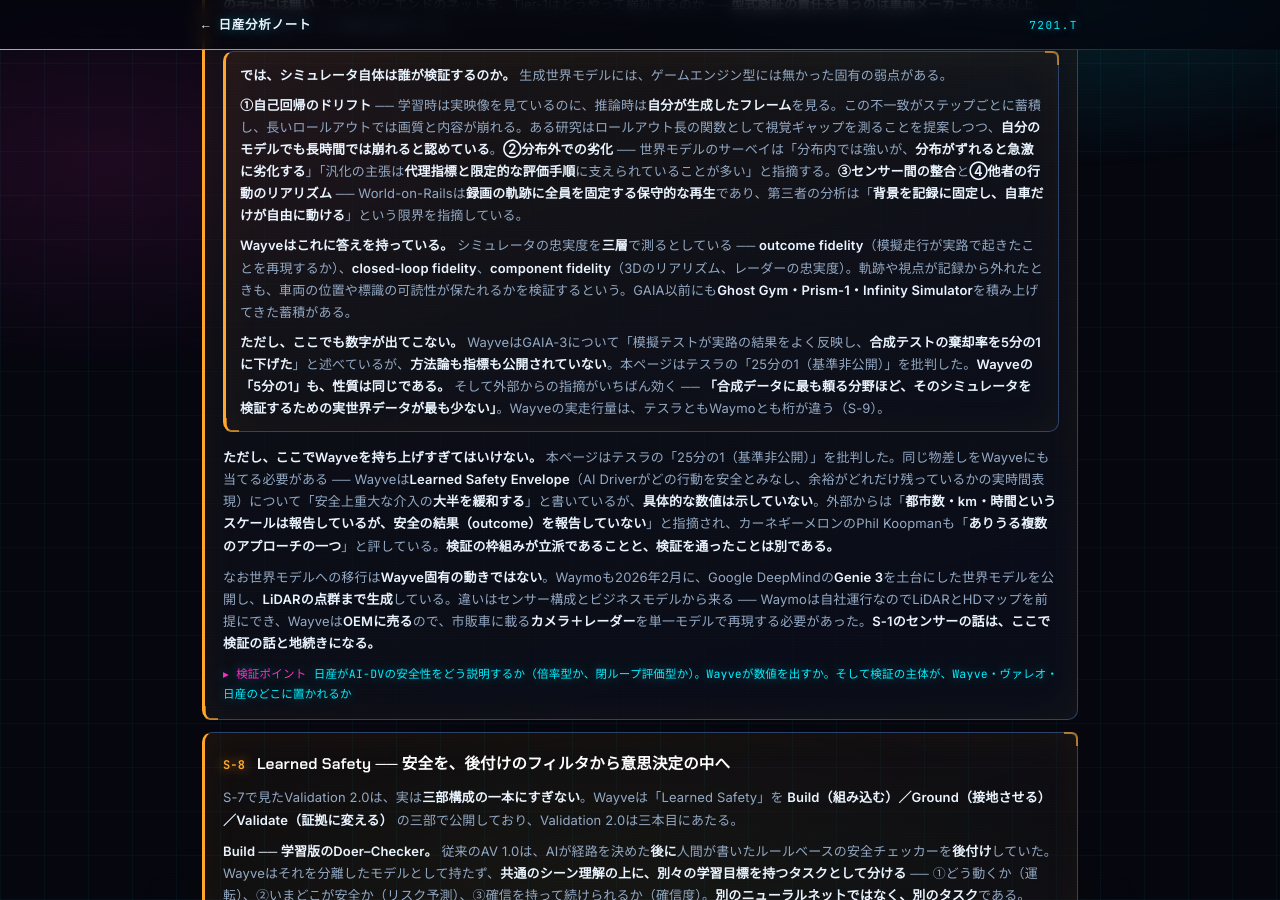
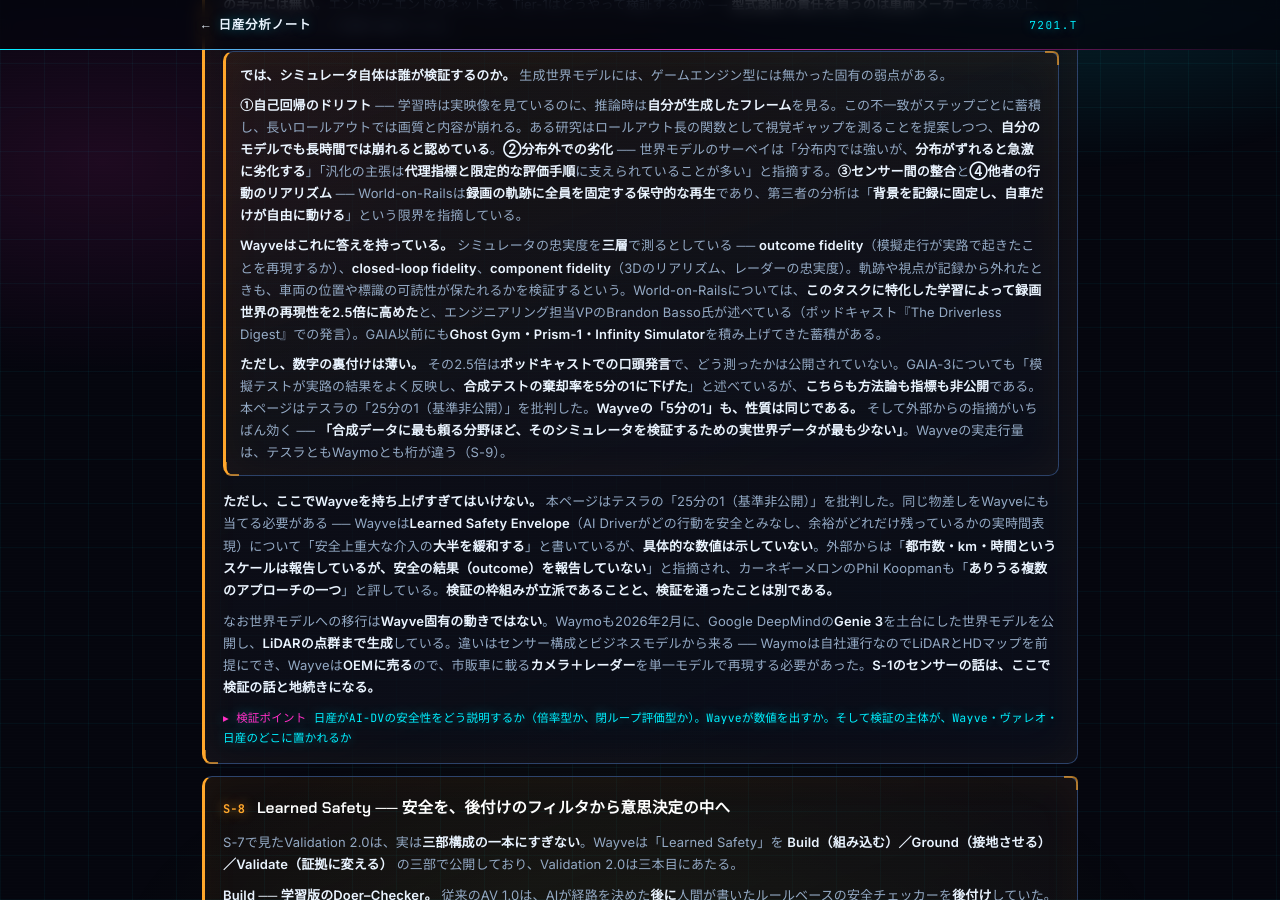
Before and after one commit to soy-tuber/nissan-notes, a Jekyll site: the page wayve_roadmap.html, which Jekyll copies as it is, in a window 1280 px wide and 900 px high, scrolled down 3764 px. Built offline with Jekyll 4.4.1, drawn with Linux system fonts in a browser that asks for light colours; some of the changed text lies outside the part shown.

Commit message:
World-on-Railsの「再現性2.5倍」を出典付きで採用
これまで2回、テキスト系ソースで確認できないことを理由に不採用としていたが、
原典がポッドキャスト『The Driverless Digest』のGAIA-4回における
エンジニアリング担当VP Brandon Basso氏の発言であることが確認できたため採用した。

- S-7のシミュレータ検証ブロックに追記。World-on-Railsはこのタスクに特化した
  学習によって録画世界の再現性を2.5倍に高めた、という発言として記載し、
  発言者と媒体を明示した
- ただし口頭発言で測定方法は公開されていないため、その性質を明記。段落の
  見出しも「ここでも数字が出てこない」から「数字の裏付けは薄い」へ改めた。
  数字自体は存在するが、2.5倍もGAIA-3の「棄却率5分の1」も、どう測ったかは
  公開されていないという構図は変わらない
- 出典欄の「テキスト系ソースで確認できず不採用」を、発言者・媒体・口頭発言で
  測定方法は非公開、という記載に差し替えた

Co-Authored-By: Claude Opus 5 <noreply@anthropic.com>
Claude-Session: https://claude.ai/code/session_01PpWB4cfXDwAw34PEQomR7d

```diff
--- a/wayve_roadmap.html
+++ b/wayve_roadmap.html
@@ -469,8 +469,8 @@
       <div class="risk" style="border-left-color:var(--risk);margin:14px 0;padding:12px 14px">
         <p style="margin:0 0 8px"><b>では、シミュレータ自体は誰が検証するのか。</b> 生成世界モデルには、ゲームエンジン型には無かった固有の弱点がある。</p>
         <p style="margin:0 0 8px"><b>①自己回帰のドリフト</b> ── 学習時は実映像を見ているのに、推論時は<b>自分が生成したフレーム</b>を見る。この不一致がステップごとに蓄積し、長いロールアウトでは画質と内容が崩れる。ある研究はロールアウト長の関数として視覚ギャップを測ることを提案しつつ、<b>自分のモデルでも長時間では崩れると認めている</b>。<b>②分布外での劣化</b> ── 世界モデルのサーベイは「分布内では強いが、<b>分布がずれると急激に劣化する</b>」「汎化の主張は<b>代理指標と限定的な評価手順</b>に支えられていることが多い」と指摘する。<b>③センサー間の整合</b>と<b>④他者の行動のリアリズム</b> ── World-on-Railsは<b>録画の軌跡に全員を固定する保守的な再生</b>であり、第三者の分析は「<b>背景を記録に固定し、自車だけが自由に動ける</b>」という限界を指摘している。</p>
-        <p style="margin:0 0 8px"><b>Wayveはこれに答えを持っている。</b> シミュレータの忠実度を<b>三層</b>で測るとしている ── <b>outcome fidelity</b>（模擬走行が実路で起きたことを再現するか）、<b>closed-loop fidelity</b>、<b>component fidelity</b>（3Dのリアリズム、レーダーの忠実度）。軌跡や視点が記録から外れたときも、車両の位置や標識の可読性が保たれるかを検証するという。GAIA以前にも<b>Ghost Gym・Prism-1・Infinity Simulator</b>を積み上げてきた蓄積がある。</p>
-        <p style="margin:0"><b>ただし、ここでも数字が出てこない。</b> WayveはGAIA-3について「模擬テストが実路の結果をよく反映し、<b>合成テストの棄却率を5分の1に下げた</b>」と述べているが、<b>方法論も指標も公開されていない</b>。本ページはテスラの「25分の1（基準非公開）」を批判した。<b>Wayveの「5分の1」も、性質は同じである。</b> そして外部からの指摘がいちばん効く ── <b>「合成データに最も頼る分野ほど、そのシミュレータを検証するための実世界データが最も少ない」</b>。Wayveの実走行量は、テスラともWaymoとも桁が違う（S-9）。</p>
+        <p style="margin:0 0 8px"><b>Wayveはこれに答えを持っている。</b> シミュレータの忠実度を<b>三層</b>で測るとしている ── <b>outcome fidelity</b>（模擬走行が実路で起きたことを再現するか）、<b>closed-loop fidelity</b>、<b>component fidelity</b>（3Dのリアリズム、レーダーの忠実度）。軌跡や視点が記録から外れたときも、車両の位置や標識の可読性が保たれるかを検証するという。World-on-Railsについては、<b>このタスクに特化した学習によって録画世界の再現性を2.5倍に高めた</b>と、エンジニアリング担当VPのBrandon Basso氏が述べている（ポッドキャスト『The Driverless Digest』での発言）。GAIA以前にも<b>Ghost Gym・Prism-1・Infinity Simulator</b>を積み上げてきた蓄積がある。</p>
+        <p style="margin:0"><b>ただし、数字の裏付けは薄い。</b> その2.5倍は<b>ポッドキャストでの口頭発言</b>で、どう測ったかは公開されていない。GAIA-3についても「模擬テストが実路の結果をよく反映し、<b>合成テストの棄却率を5分の1に下げた</b>」と述べているが、<b>こちらも方法論も指標も非公開</b>である。本ページはテスラの「25分の1（基準非公開）」を批判した。<b>Wayveの「5分の1」も、性質は同じである。</b> そして外部からの指摘がいちばん効く ── <b>「合成データに最も頼る分野ほど、そのシミュレータを検証するための実世界データが最も少ない」</b>。Wayveの実走行量は、テスラともWaymoとも桁が違う（S-9）。</p>
       </div>
       <p><b>ただし、ここでWayveを持ち上げすぎてはいけない。</b> 本ページはテスラの「25分の1（基準非公開）」を批判した。同じ物差しをWayveにも当てる必要がある ── Wayveは<b>Learned Safety Envelope</b>（AI Driverがどの行動を安全とみなし、余裕がどれだけ残っているかの実時間表現）について「安全上重大な介入の<b>大半を緩和する</b>」と書いているが、<b>具体的な数値は示していない</b>。外部からは「<b>都市数・km・時間というスケールは報告しているが、安全の結果（outcome）を報告していない</b>」と指摘され、カーネギーメロンのPhil Koopmanも「<b>ありうる複数のアプローチの一つ</b>」と評している。<b>検証の枠組みが立派であることと、検証を通ったことは別である。</b></p>
       <p>なお世界モデルへの移行は<b>Wayve固有の動きではない</b>。Waymoも2026年2月に、Google DeepMindの<b>Genie 3</b>を土台にした世界モデルを公開し、<b>LiDARの点群まで生成</b>している。違いはセンサー構成とビジネスモデルから来る ── Waymoは自社運行なのでLiDARとHDマップを前提にでき、Wayveは<b>OEMに売る</b>ので、市販車に載る<b>カメラ＋レーダー</b>を単一モデルで再現する必要があった。<b>S-1のセンサーの話は、ここで検証の話と地続きになる。</b></p>
@@ -866,7 +866,8 @@
       　GAIA-4は2026-08-03公開、World-on-Rails／Reactive Agents切替、ドップラーを含む合成レーダー。Learned Safety Envelopeは数値非公開。<br>
       　外部評価：「スケールは報告しているが安全のoutcomeを報告していない」／Phil Koopman（CMU）「ありうる複数のアプローチの一つ」<br>
       Wayve（シミュレータの検証）— 忠実度を outcome / closed-loop / component の三層で測定。GAIA以前に Ghost Gym・Prism-1・Infinity Simulator。<br>
-      　GAIA-3について「合成テストの棄却率を5分の1に低減」と述べるが<b>方法論・指標は非公開</b>。「録画世界の再現性2.5倍」はテキスト系ソースで確認できず不採用<br>
+      　GAIA-3について「合成テストの棄却率を5分の1に低減」と述べるが<b>方法論・指標は非公開</b>。<br>
+      　World-on-Railsの「録画世界の再現性2.5倍」は、エンジニアリング担当VP Brandon Basso氏の発言（ポッドキャスト『The Driverless Digest』／GAIA-4回）。<b>口頭発言で測定方法は非公開</b><br>
       生成世界モデル一般の弱点 — 自己回帰ドリフト（学習時と推論時の分布不一致がステップごとに蓄積）, 分布外での急激な劣化,<br>
       　汎化主張が代理指標に依存しがちな点, World-on-Railsは背景を記録に固定する保守的再生（第三者分析）, 「合成データに最も頼る分野ほど検証用の実データが少ない」<br>
       Wayve — <b>Learned Safety</b>＝Build（LSE・学習版Doer–Checker：運転／リスク予測／確信度を別タスクに分離）／Ground（LINGO・言語は非ブロッキング）／Validate（Validation 2.0）。<br>
```
